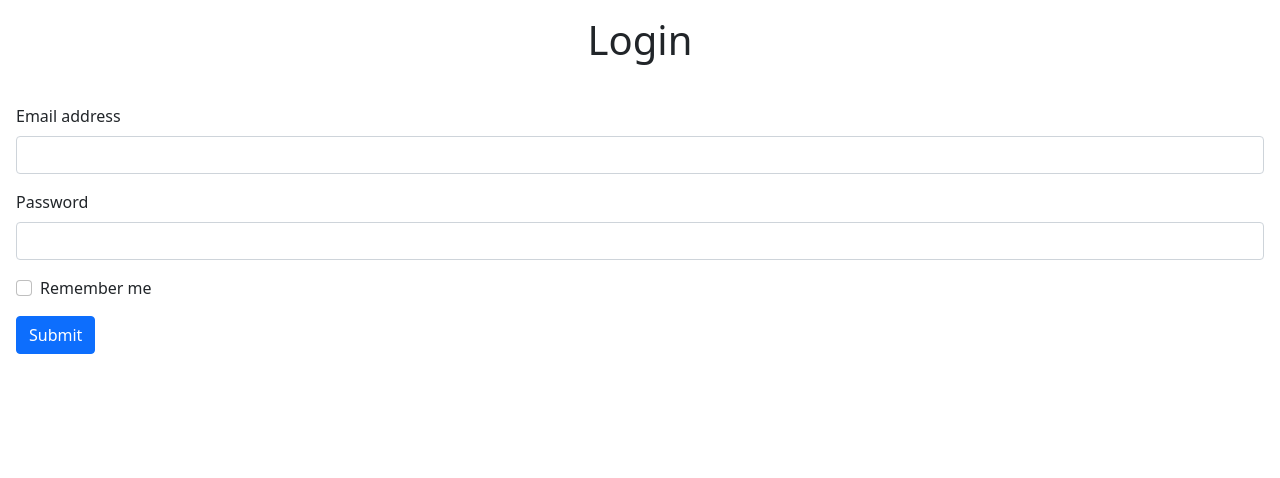
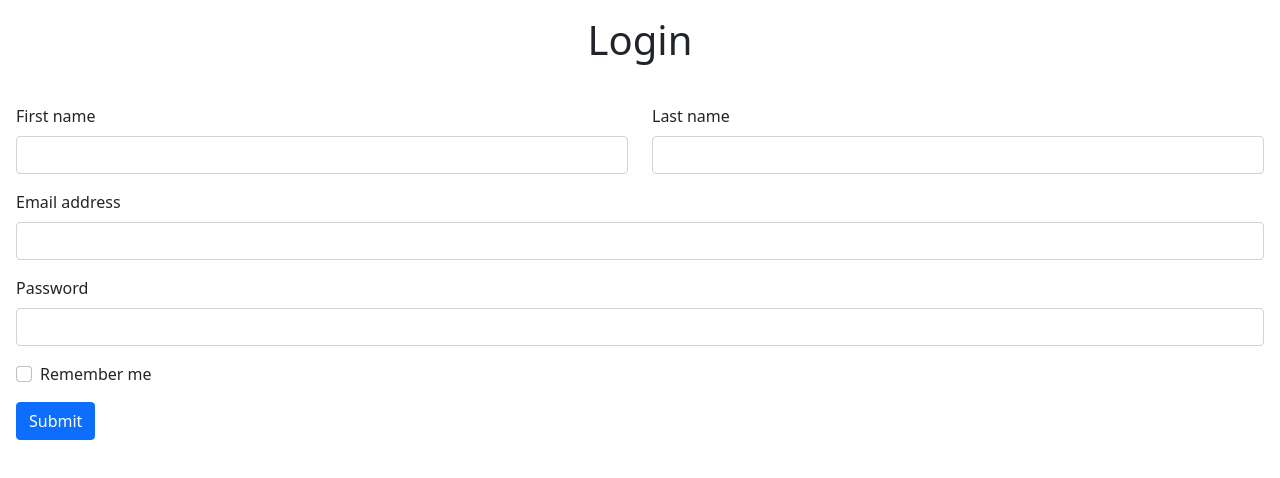
Before and after one commit to BK-sensei/form, a React (Create React App) app: page / in a window 1280 px wide. Shown: the top 478 px of the page. Built offline with nearby package versions, Linux system fonts and the light colour scheme.

Commit message:
Bonus terminé : ajout des input nom et prénom

```diff
--- a/src/App.js
+++ b/src/App.js
@@ -13,7 +13,9 @@ class App extends React.Component {
       rememberMe: false,
       emailIsValid: false,
       passwordIsValid: false,
-      isSubmitted: false
+      isSubmitted: false,
+      firstName: "",
+      lastName:""
     }
 
     // Binding des méthodes
@@ -54,6 +56,14 @@ class App extends React.Component {
     })
   }
 
+  handleFirstNameChange (e){
+    this.setState({firstName: e.target.value})
+  }
+
+  handleLastNameChange (e){
+    this.setState({lastName: e.target.value})
+  }
+
 
   render () {
 
@@ -68,6 +78,17 @@ class App extends React.Component {
       <form className="p-3"
       onSubmit={this.handleSubmit}
       >
+        {/* Nom et Prénom */}
+        <div class="row mb-3">
+          <div class="col">
+          <label className="form-label">First name</label>
+            <input type="text" class="form-control" aria-label="First name"/>
+          </div>
+          <div class="col">
+          <label className="form-label">Last name</label>
+            <input type="text" class="form-control" aria-label="Last name"/>
+          </div>
+        </div>
 
         {/* Email */}
         <div className="mb-3">
```
